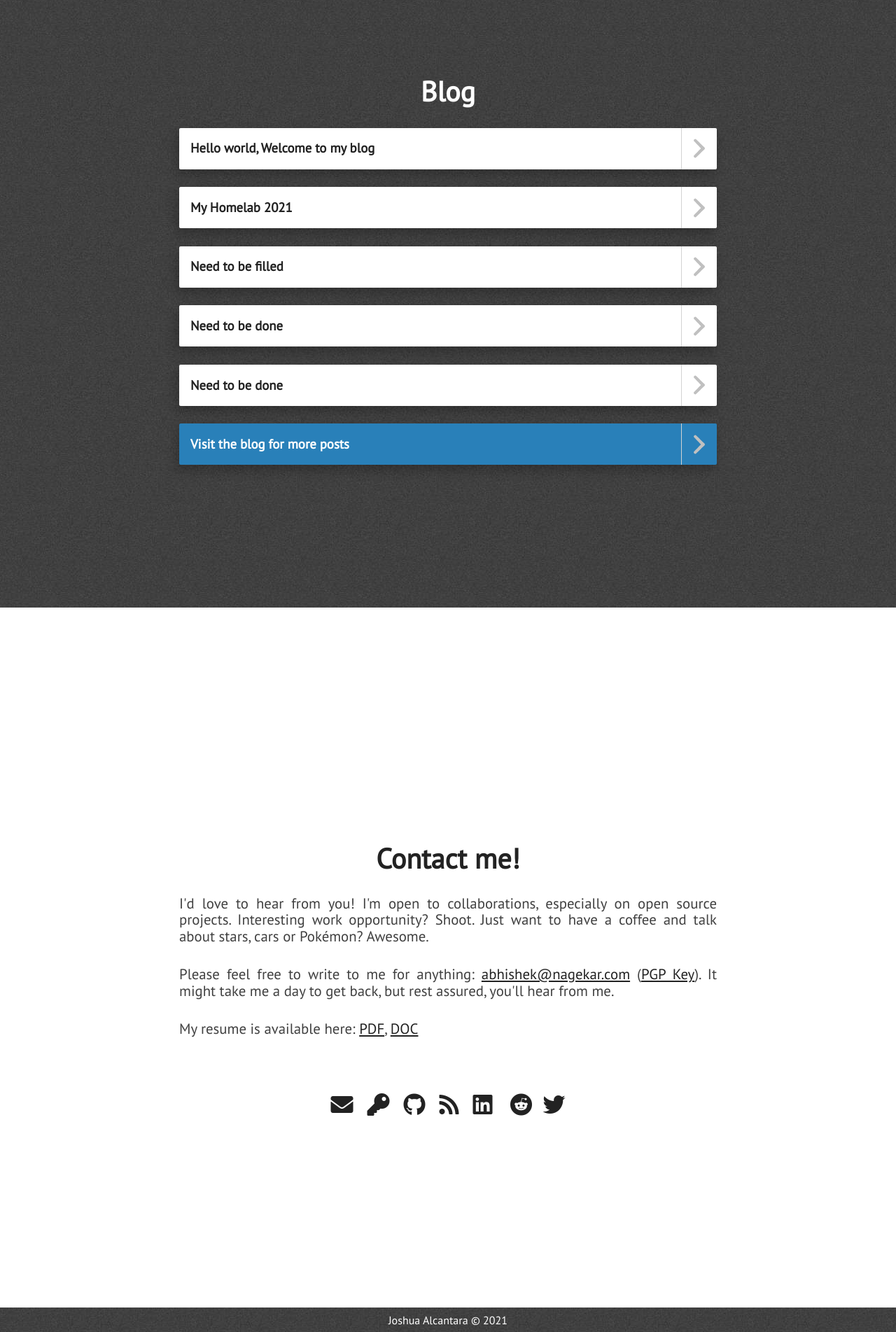
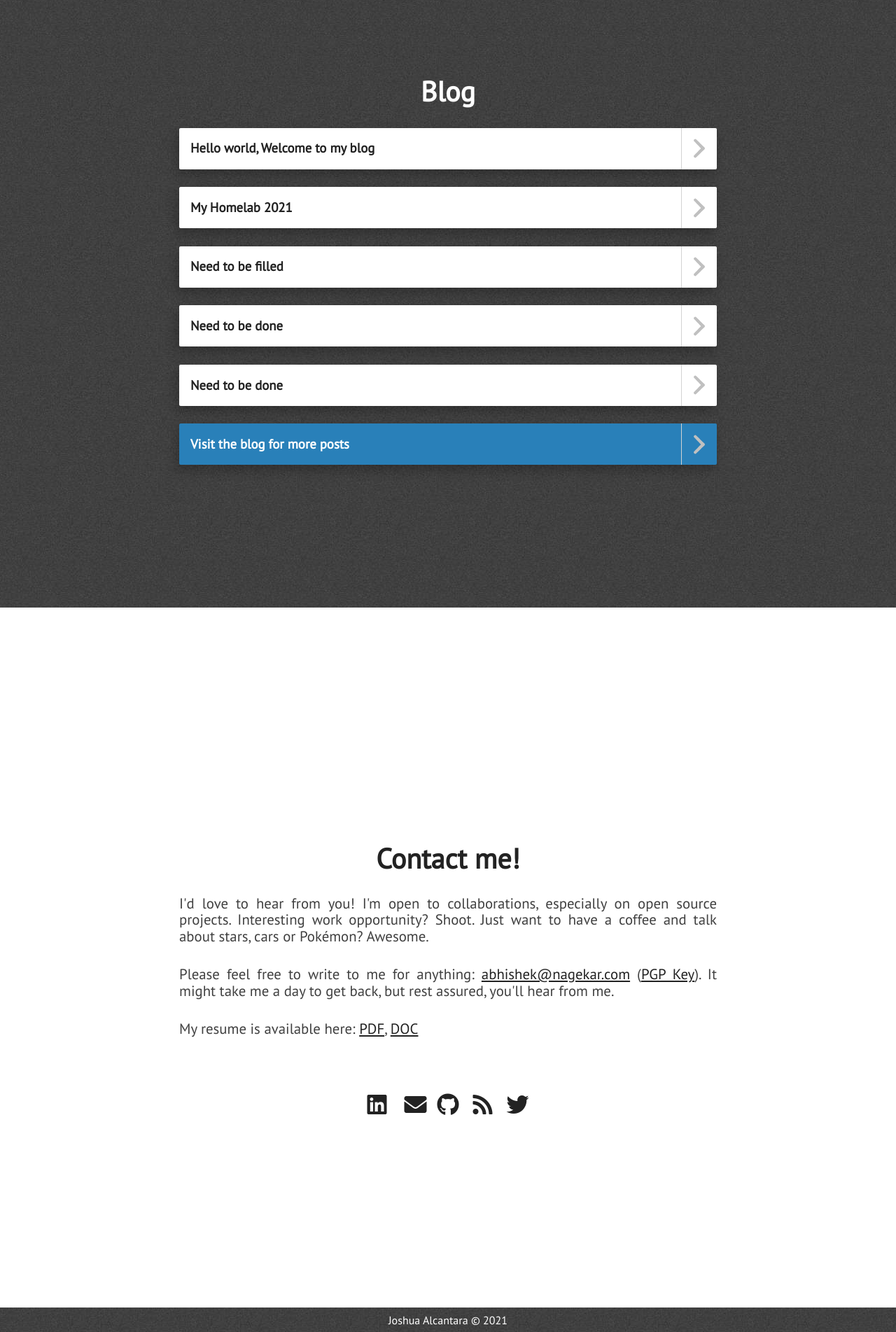
Before and after one commit to DarkSymphonie/DarkSymphonie.github.io, a Jekyll site: the page built from index.html, in a window 1280 px wide. Shown: the part 4078-5981 px from the top of the page at 70% size. Built offline with Jekyll 4.4.1, drawn with Linux system fonts in a browser that asks for light colours; nearby versions of some CDN libraries.

Commit message:
Update extra.html

```diff
--- a/_includes/extra.html
+++ b/_includes/extra.html
@@ -12,23 +12,18 @@
                 My resume is available here: <a href="{{ site.blog_url }}/resume/resume.pdf">PDF</a>, <a href="{{ site.blog_url }}/resume/resume.docx">DOC</a>
             </p>
             <div class="extra-links">
+                  </p>
+            <span class="hint--bottom bottom-link" aria-label="Linkedin">
+                <a href="https://www.linkedin.com/{{ site.keybase_username }}"><i class="head-icon fab fa-linkedin"></i>
+            </span>
             <span class="hint--bottom bottom-link" aria-label="Email">
                 <a href="mailto:{{ site.email }}"><i class="head-icon fas fa-envelope"></i></a>
-                </span>
-                <span class="hint--bottom bottom-link" aria-label="PGP Key">
-                    <a href="https://www.nagekar.com/publickey.abhishek@nagekar.com.asc"><i class="head-icon fas fa-key"></i></a>
             </span>
             <span class="hint--bottom bottom-link" aria-label="GitHub">
                 <a href="https://github.com/{{ site.github_username }}"><i class="head-icon fab fa-github"></i></a>
             </span>
             <span class="hint--bottom bottom-link" aria-label="Web Blog">
                 <a href="{{ site.blog_url }}"><i class="head-icon fas fa-rss"></i></a>
-                </span>
-                <span class="hint--bottom bottom-link" aria-label="Linkedin">
-                    <a href="https://www.linkedin.com/{{ site.keybase_username }}"><i class="head-icon fab fa-linkedin"></i>
-                </span>
-                <span class="hint--bottom bottom-link" aria-label="Reddit">
-                    <a href="https://www.reddit.com/u/{{ site.reddit_username }}"><i class="head-icon fab fa-reddit"></i></a>
             </span>
             <span class="hint--bottom bottom-link" aria-label="Twitter">
                 <a href="https://twitter.com/{{ site.twitter_username }}"><i class="head-icon fab fa-twitter"></i></a>
```
Lines whose indentation alone changed are shown as unchanged.
